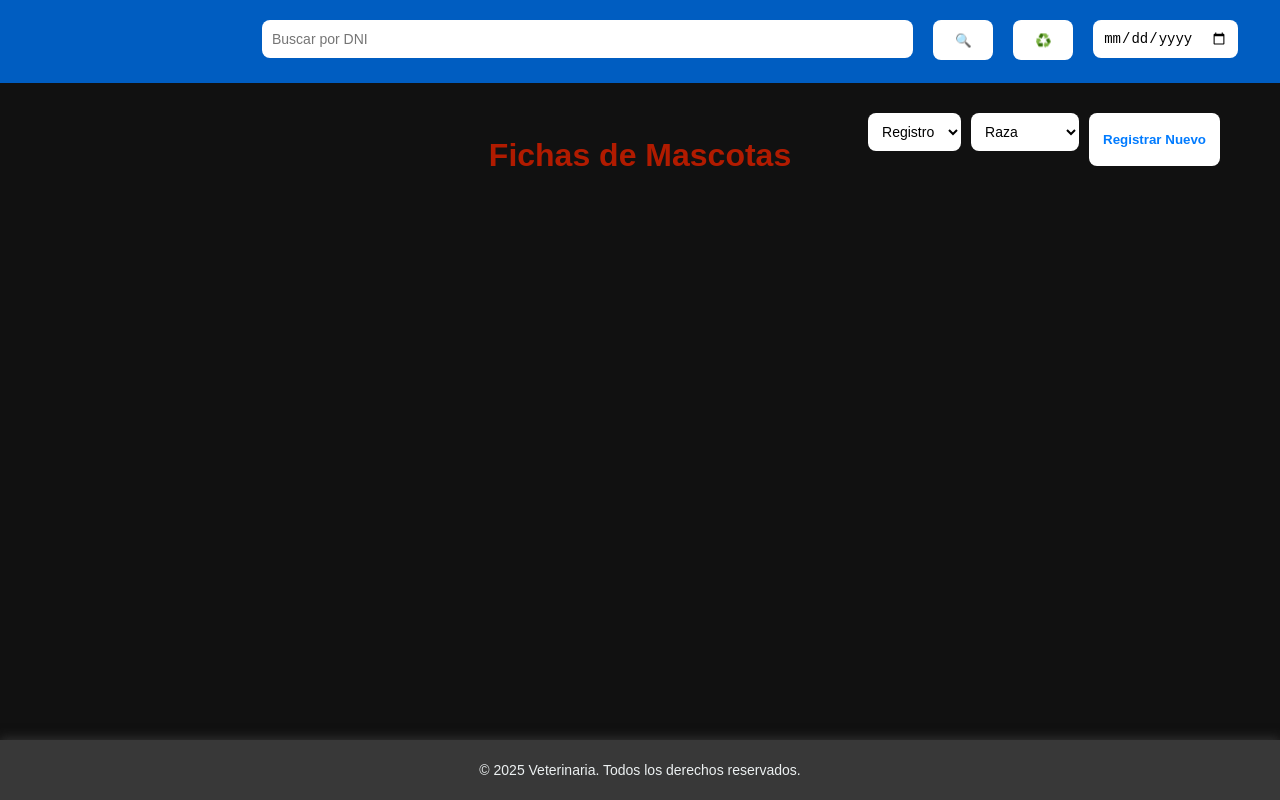
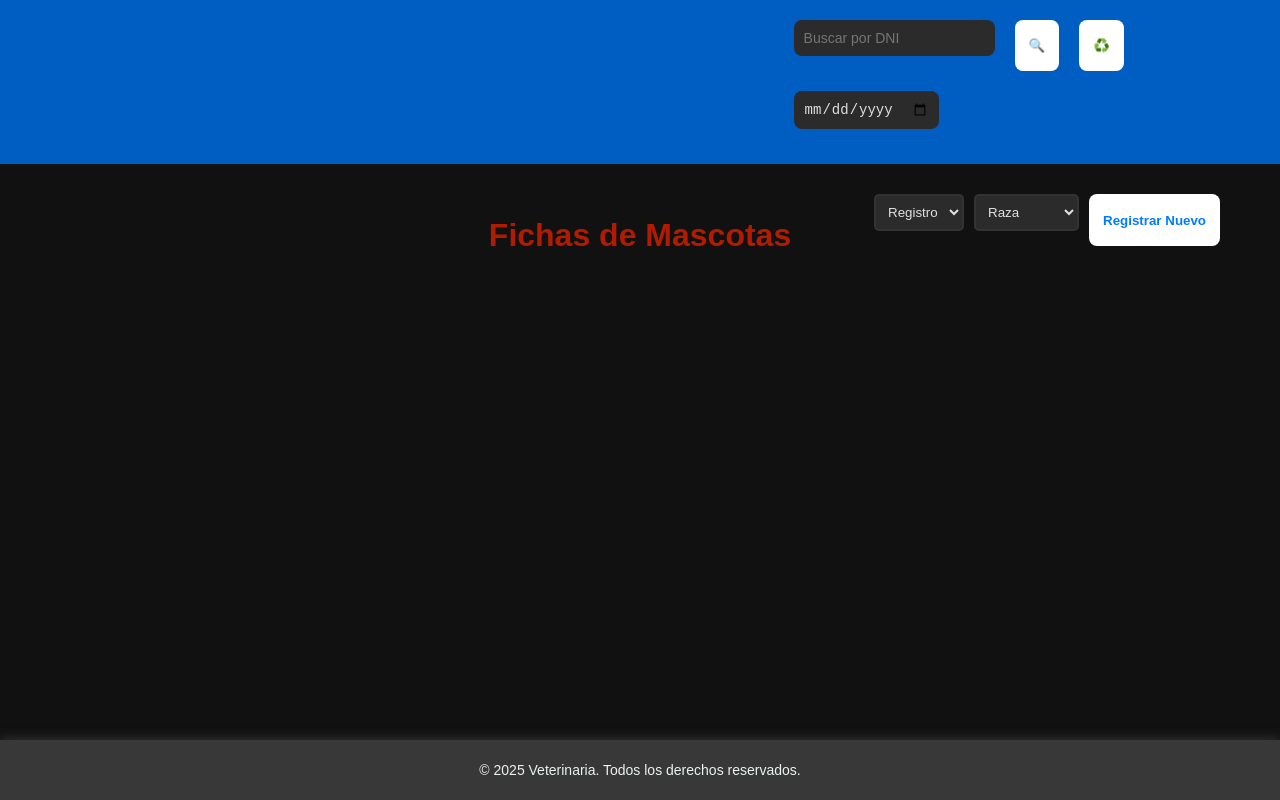
Before and after one commit to JeremyVillodas/CRUD-Veterinaria, a website built with Vite: page src/pets/cards.html in a window 1280 px wide. Built offline with nearby package versions, Linux system fonts and the light colour scheme.

Commit message:
ultimos cambios, espero no fregarlo

```diff
--- a/src/filters/filtros.css
+++ b/src/filters/filtros.css
@@ -1,13 +1,13 @@
 /*NAv link*/
 body {
   margin: 0;
-  font-family: 'Segoe UI', sans-serif;
+  font-family: 'Poppins', sans-serif;
   background: #2b2b2b;
   color: white;
 }
 
 .header {
-  padding: 10px 0px;
+  padding: 20px 0px;
   display: flex;
   justify-content: center;
   background-color: #005dc1;
@@ -17,31 +17,29 @@ body {
   display: flex;
   gap: 20px;
   flex-wrap: wrap;
-  margin-left: 56%;
-  margin-top: 10px;
+  margin-left: 62%;
 }
 
-input[type="text"],
-input[type="date"],
-select {
+.search-box input[type="text"],
+.search-box input[type="date"],
+.search-box select {
   padding: 10px;
   border: none;
   border-radius: 8px;
   font-size: 14px;
   outline: none;
-  background-color: white;
-  color: black;
+  width: auto; /* Asegura que los inputs ocupen el ancho necesario */
+  box-sizing: border-box; /* Incluye el padding y el border en el ancho total */
 }
 
-.fast{
-  height: 40px;
-  width: 60px;
-}
-
-input[type="text"]{
-  max-width: 150%;
-  width: 120%;
-  margin-left: -90%;
+.search-box button {
+  padding: 10px 14px;
+  border: none;
+  background-color: white;
+  color: #007bff;
+  font-weight: bold;
+  border-radius: 8px;
+  cursor: pointer;
 }
 
 button {
@@ -61,22 +59,7 @@ button {
   justify-content: flex-end;
 }
 
-/*Agregar opcional*/
-
-.registrarBtn {
-  padding: 6px 12px;
-  background-color: #f8f9fa;
-  border: 1px solid #ced4da;
-  border-radius: 4px;
-  cursor: pointer;
-  height: 30px;
-}
-.registrarBtn:hover {
-  background-color: #e2e6ea;
-  height: 30px;
-}
-
-/*FOOTER*/
+/*===========================00*/
 .footer {
     position: fixed; /* o 'absolute' dependiendo de tu layout */
     bottom: 0;
@@ -98,5 +81,5 @@ button {
     margin: 0;
     font-size: 14px;
     font-family: 'Arial', sans-serif;
-    text-align: center;
+    text-align: center;
   }
```
